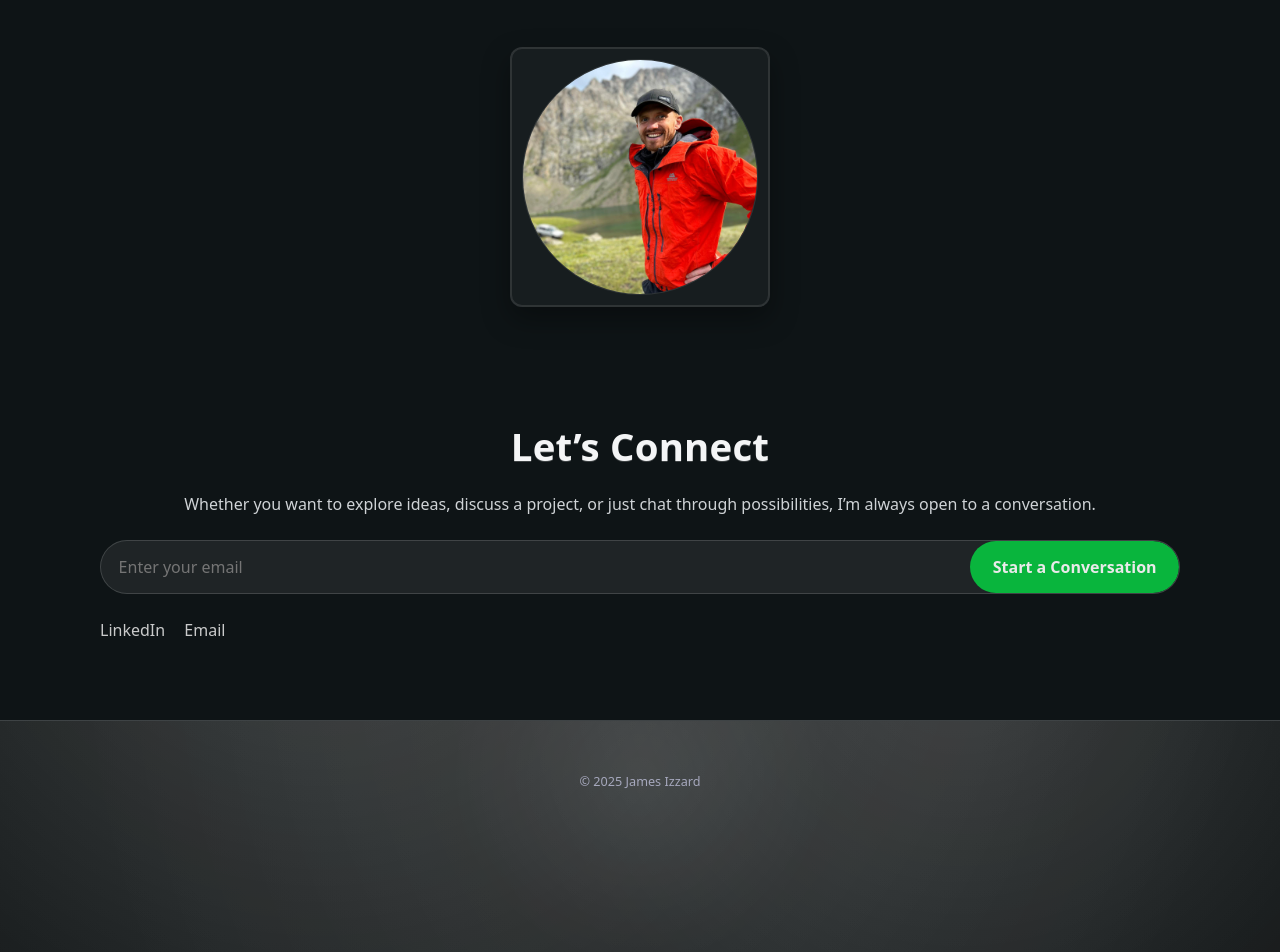
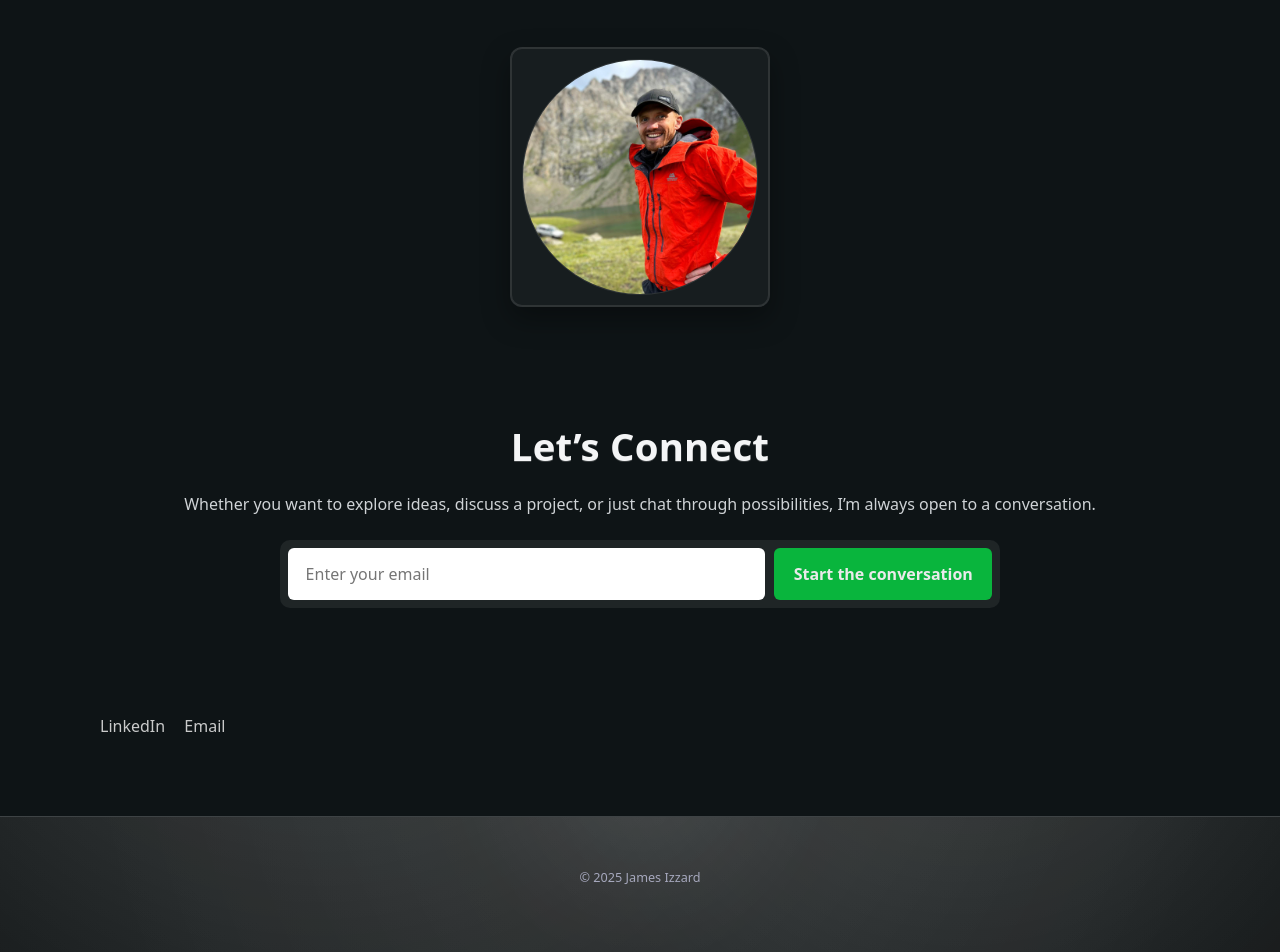
Before and after one commit to JamesAIzzard/jamesaizzard.github.io, a Jekyll site: the page built from index.html, in a window 1280 px wide and 1400 px high, scrolled down 877 px. Shown: the part 448-1400 px from the top of the window. Built offline with Jekyll 4.4.1, drawn with Linux system fonts in a browser that asks for light colours; some web fonts are replaced.

Commit message:
Isolate CTA to its own include with its own css

```diff
--- /dev/null
+++ b/_includes/cta-form.html
@@ -0,0 +1,5 @@
+<form class="cta" action="/contact.html" method="get" role="search" aria-label="Project inquiry">
+    <label class="visually-hidden" for="project">Enter your email</label>
+    <input id="project" name="q" type="text" placeholder="Enter your email" autocomplete="off">
+    <button type="submit">Start the conversation</button>
+</form>
--- a/_layouts/default.html
+++ b/_layouts/default.html
@@ -13,6 +13,7 @@
     <link rel="stylesheet" href="{{ '/assets/css/style.css' | relative_url }}">
     <link rel="stylesheet" href="{{ '/assets/css/header.css' | relative_url }}">
     <link rel="stylesheet" href="{{ '/assets/css/index.css' | relative_url }}">
+    <link rel="stylesheet" href="{{ '/assets/css/cta.css' | relative_url }}">
     <link rel="stylesheet" href="{{ '/assets/css/footer.css' | relative_url }}">
     <script src="{{ '/assets/js/main.js' | relative_url }}" defer></script>
 </head>
--- /dev/null
+++ b/assets/css/cta.css
@@ -0,0 +1,41 @@
+/* CTA component */
+.cta{
+  display: grid;
+  grid-template-columns: 1fr auto;
+  gap: 0.6rem;
+  width: min(720px, 100%);
+  margin: 1.2rem auto 6.6rem;
+  background: rgba(255, 255, 255, 0.07);
+  padding: 0.5rem;
+  border-radius: 10px;
+}
+
+.cta input{
+  border: none;
+  background: white;
+  border-radius: 6px;
+  padding: 0.9rem 1.1rem;
+  min-width: 0;
+  color: #111;
+}
+
+.cta input:focus{
+  outline: none;
+  box-shadow: 0 0 0 3px var(--ring);
+}
+
+.cta button{
+  border: none;
+  border-radius: 6px;
+  padding: 0.9rem 1.2rem;
+  background: var(--accent);
+  color: var(--text);
+  font-weight: 600;
+  cursor: pointer;
+  transition: transform 120ms ease, box-shadow 120ms ease, background 120ms ease;
+  width: 100%;
+}
+
+.cta button:hover{ transform: translateY(-1px); }
+
+.cta button:focus-visible{ outline: none; box-shadow: 0 0 0 3px var(--ring); }
--- a/assets/css/index.css
+++ b/assets/css/index.css
@@ -39,46 +39,6 @@
   color: var(--muted);
   text-align: center;
 }
-
-.cta{
-  display: grid;
-  grid-template-columns: 1fr auto;
-  gap: 0.6rem;
-  width: min(720px, 100%);
-  margin: 1.2rem auto 6.6rem;
-  background: rgba(255, 255, 255, 0.07);
-  padding: 0.5rem;
-  border-radius: 10px;
-}
-
-.cta input{
-  border: none;
-  background: white;
-  border-radius: 6px;
-  padding: 0.9rem 1.1rem;
-  min-width: 0;
-  color: #111;
-}
-
-.cta input:focus{
-  outline: none;
-  box-shadow: 0 0 0 3px var(--ring);
-}
-
-.cta button{
-  border: none;
-  border-radius: 6px;
-  padding: 0.9rem 1.2rem;
-  background: var(--accent);
-  color: var(--text);
-  font-weight: 600;
-  cursor: pointer;
-  transition: transform 120ms ease, box-shadow 120ms ease, background 120ms ease;
-}
-
-.cta button:hover{ transform: translateY(-1px); }
-
-.cta button:focus-visible{ outline: none; box-shadow: 0 0 0 3px var(--ring); }
 
 .screenshot{ width: min(100%, 980px); margin: 0 auto; }
 
--- a/assets/css/style.css
+++ b/assets/css/style.css
@@ -110,6 +110,4 @@
 
 .main-nav ul{ gap: .9rem; font-size: .95rem; }
 
-.cta{ grid-template-columns: 1fr; border-radius: 24px; }
-
-.cta button{ width: 100%; }
+/* CTA styles moved to assets/css/cta.css */
--- a/index.html
+++ b/index.html
@@ -14,11 +14,7 @@
             tight feedback loops.
         </p>
 
-        <form class="cta" action="/contact.html" method="get" role="search" aria-label="Project inquiry">
-            <label class="visually-hidden" for="project">Enter your email</label>
-            <input id="project" name="q" type="text" placeholder="Enter your email" autocomplete="off">
-            <button type="submit">Start the conversation</button>
-        </form>
+        {% include cta-form.html %}
 
         <figure class="screenshot frame">
             <img src="assets/images/hero_screenshot.png" alt="" aria-hidden="true">
@@ -135,11 +131,8 @@
                 Whether you want to explore ideas, discuss a project, or just chat through possibilities,
                 I’m always open to a conversation.
             </p>
-            <form class="contact-form" action="/contact.html" method="get">
-                <label class="visually-hidden" for="email">Enter your email</label>
-                <input id="email" name="q" type="email" placeholder="Enter your email" required>
-                <button type="submit">Start a Conversation</button>
-            </form>
+
+            {% include cta-form.html %}
             <div class="social-links">
                 <a href="https://www.linkedin.com" target="_blank">LinkedIn</a>
                 <a href="mailto:you@example.com">Email</a>
```
